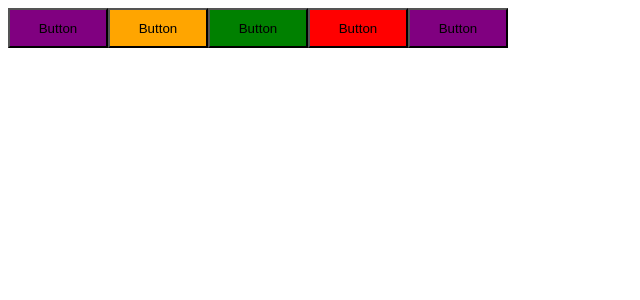
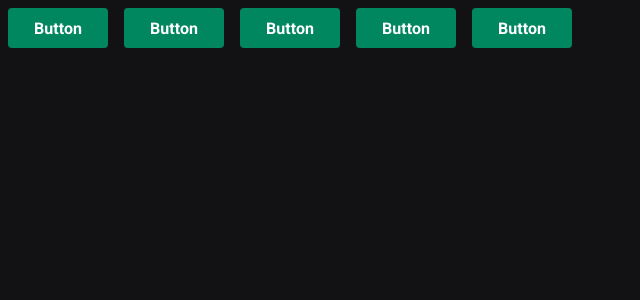
Before and after one commit to JuanFila/Timer, a React (Vite) app: page / in a window 1280 px wide. Shown: the top 300 px of the page, without its empty margins (0-640 px from the left). Built offline with nearby package versions, Linux system fonts and the light colour scheme; the HTML template or start-up script is replaced by a standard one.

Commit message:
configs project

```diff
--- a/index.html
+++ b/index.html
@@ -1,7 +1,15 @@
-<!doctype html>
+<!DOCTYPE html>
 <html lang="en">
   <head>
     <meta charset="UTF-8" />
+    <link rel="preconnect" href="https://fonts.googleapis.com" />
+    <link rel="preconnect" href="https://fonts.gstatic.com" crossorigin />
+
+    <link
+      href="https://fonts.googleapis.com/css2?family=Roboto+Mono:ital,wght@0,100..700;1,100..700&family=Roboto:wght@700&display=swap"
+      rel="stylesheet"
+    />
+
     <link rel="icon" type="image/svg+xml" href="/vite.svg" />
     <meta name="viewport" content="width=device-width, initial-scale=1.0" />
     <title>Timer</title>
--- a/src/App.tsx
+++ b/src/App.tsx
@@ -1,16 +1,20 @@
 import { Button } from "./components/Button"
-
+import { ThemeProvider } from "styled-components"
+import { defaultTheme } from "./styles/themes/default"
+import { GlobalStyle } from "./styles/global"
 
 function App() {
 
   return (
-    <>
+    <ThemeProvider theme={defaultTheme}>
       <Button variant="primary"/>
       <Button variant="secondary"/>
       <Button variant="success"/>
       <Button variant="danger"/>
       <Button/>
-    </>
+
+      <GlobalStyle/>
+    </ThemeProvider>
   )
 }
 
--- a/src/components/Button.style.ts
+++ b/src/components/Button.style.ts
@@ -1,25 +1,19 @@
 
-import styled, {css} from "styled-components";
+import styled from "styled-components";
 
 export type ButtonVariant = 'primary' | 'secondary' | 'danger' | 'success'
 
 interface ButtonContainerProps {
   variant: ButtonVariant
 }
-
-const buttonVariants = {
-  primary: 'purple',
-  secondary: 'orange',
-  danger: 'red',
-  success: 'green'
-}
-
 export const ButtonContainer = styled.button<ButtonContainerProps>`
   width: 100px;
   height: 40px;
+  margin: 8px;
+  border: 0;
+  border-radius: 4px;
+  color:  ${props => props.theme.white};
+  background-color: ${props => props.theme['green-500']}
 
-  ${props => {
-    return css`
-    background-color: ${buttonVariants[props.variant]}`
-  }}
+
 `
--- /dev/null
+++ b/src/styles/global.ts
@@ -0,0 +1,25 @@
+import { createGlobalStyle } from "styled-components";
+
+export const GlobalStyle = createGlobalStyle`
+  * {
+    margin: 0;
+    padding: 0;
+    box-sizing: border-box;
+  }
+
+  :focus {
+    outline: 0;
+    box-shadow: 0 0 0 2px ${props => props.theme['green-500']}
+  }
+
+  body {
+    background: ${props => props.theme['gray-900']};
+    color: ${props => props.theme['gray-300']};
+  }
+
+  body, input, text-area, button {
+    font-family: 'Roboto', sans-serif;
+    font-weight: 400;
+    font-size: 1rem;
+  }
+`
--- /dev/null
+++ b/src/styles/themes/default.ts
@@ -0,0 +1,21 @@
+export const defaultTheme = {
+  white: '#FFF',
+
+  'gray-100': '#E1E1E6',
+  'gray-300': '#C4C4CC',
+  'gray-400': '#8D8D99',
+  'gray-500': '#7C7C8A',
+  'gray-600': '#323238',
+  'gray-700': '#29292E',
+  'gray-800': '#202024',
+  'gray-900': '#121214',
+
+  'green-300': '#00B37E',
+  'green-500': '#00875F',
+  'green-700': '#015F43',
+
+  'red-500': '#AB222E',
+  'red-700': '#7A1921',
+
+  'yellow-500': '#FBA94C',
+}
```
Also changed, not shown: src/@types/styles.d.ts (added, +8 -0 lines).
